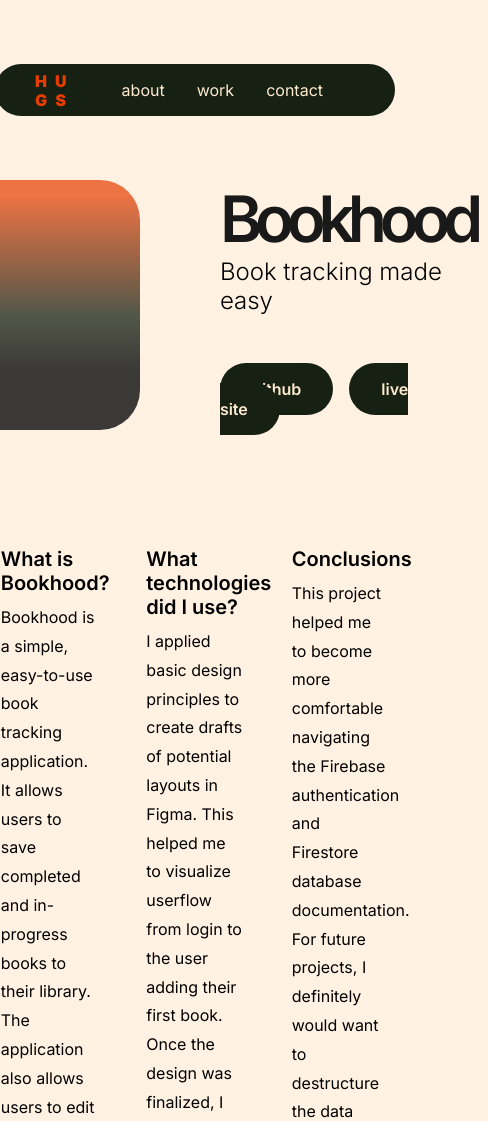
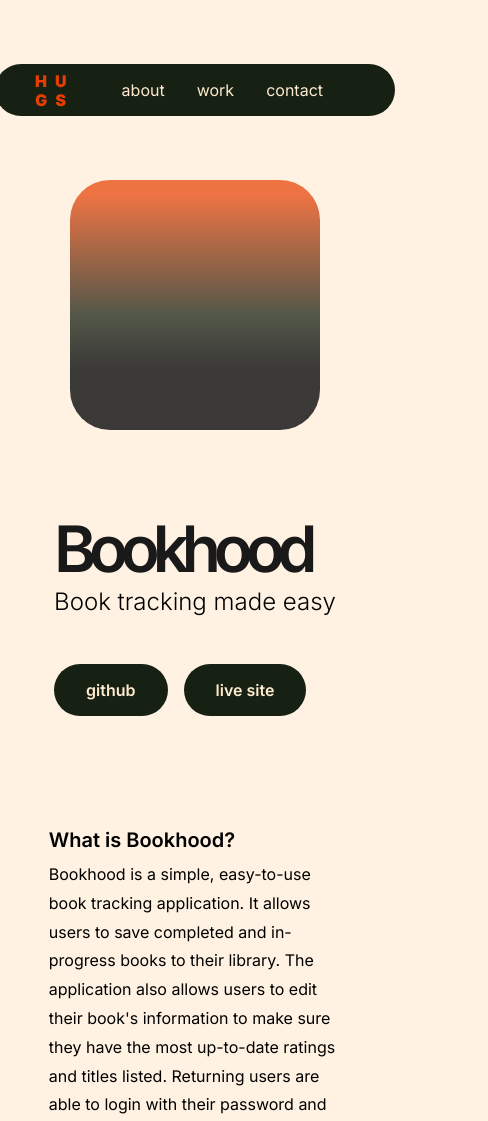
Before and after one commit to kelbri10/PORTFOLIO-WEBSITE, a React (Vite) app in the folder client/: page /work/bookhood in a window 390 px wide. Shown: the top 1121 px of the page, 488 px wide, since content can reach past the window. Built offline with nearby package versions, Linux system fonts and the light colour scheme.

Commit message:
updated project css for smaller screen sizes

```diff
--- a/client/src/pages/styles/Project.css
+++ b/client/src/pages/styles/Project.css
@@ -9,9 +9,9 @@
     flex-direction: column;
     justify-content: space-evenly;
     align-items: flex-start;
-
     margin-bottom: 2.5rem;
 }
+
 .project_header div{
     margin-bottom: 4rem;
 }
@@ -79,3 +79,20 @@
     background-color: rgba(235, 60, 0, 0.95);
     transition: all 0.5s ease-in-out
 }
+
+@media screen and (max-width: 992px){
+    .project_info{
+        width: 75vw;
+    }
+    .project_description{
+        flex-direction: column;
+    }
+}
+
+@media screen and (max-width: 700px){
+    header{
+        flex-direction: column;
+        justify-content: center;
+        align-items: center;
+    }
+}
```
